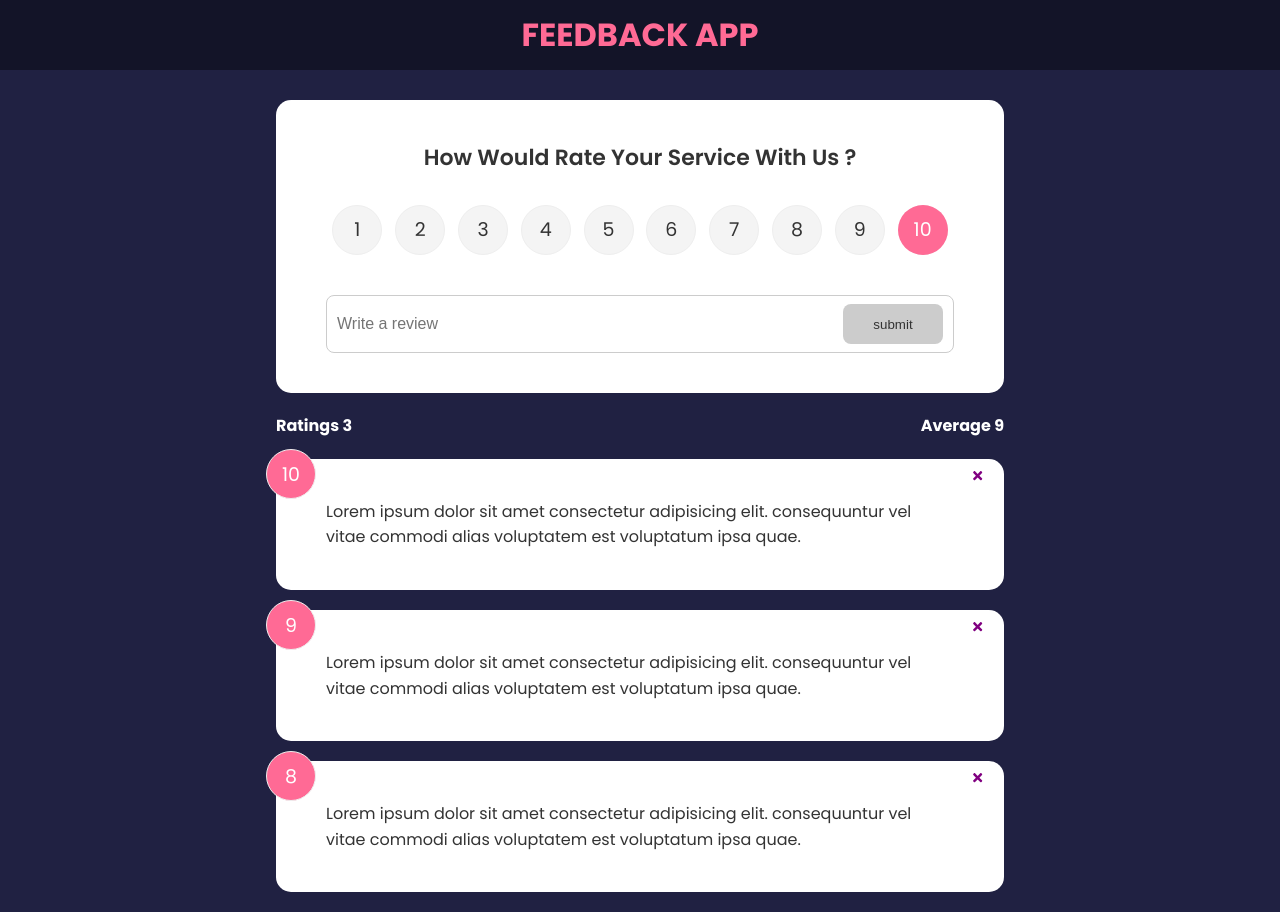
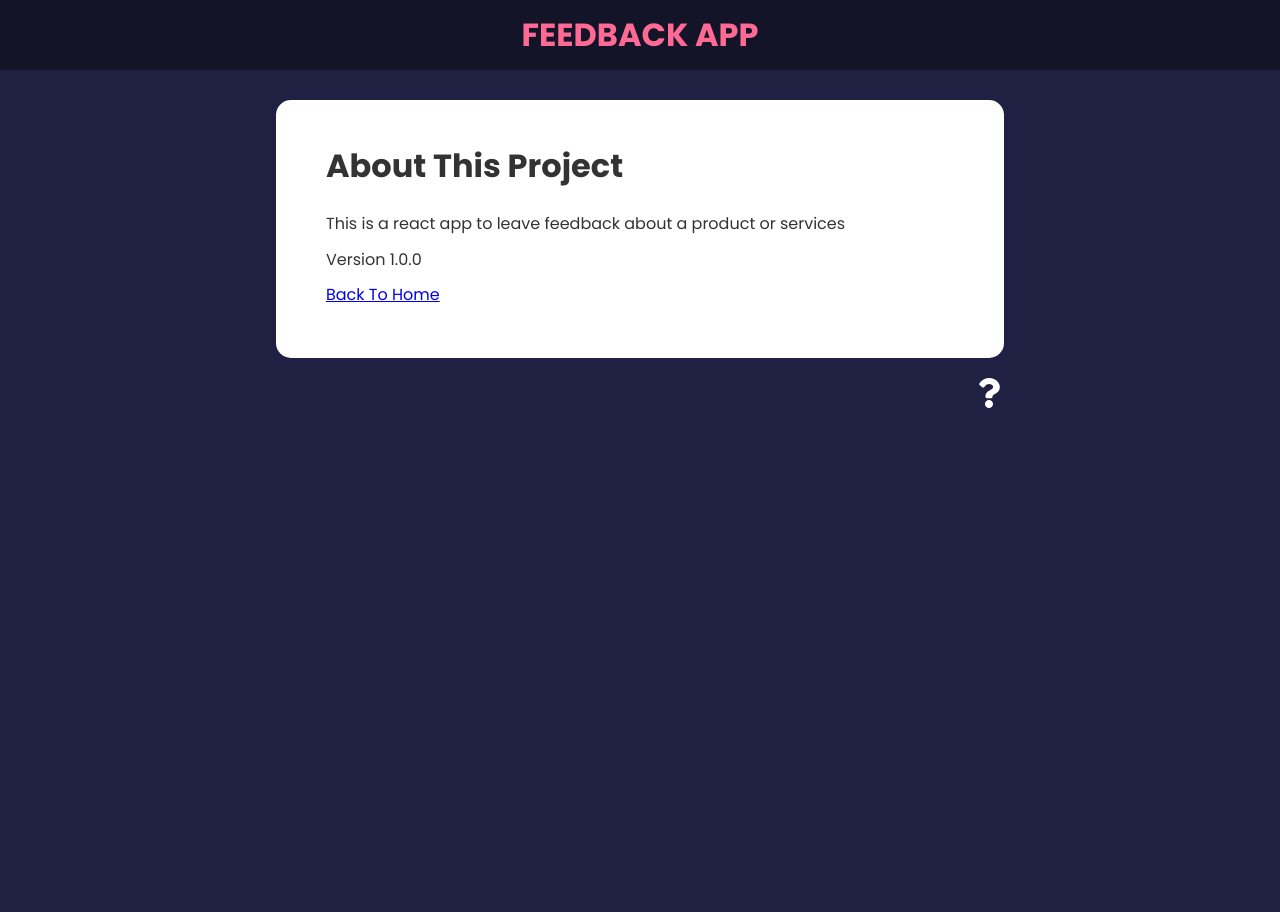
Before and after one commit to Oladimeji-Dev/feedback-app, a React (Create React App) app: page /about in a window 1280 px wide. After the commit the page ends 800 px from the top, so only its background shows below. Built offline with nearby package versions, Linux system fonts and the light colour scheme.

Commit message:
done with the about page commit

```diff
--- a/package.json
+++ b/package.json
@@ -10,6 +10,7 @@
     "react": "^18.2.0",
     "react-dom": "^18.2.0",
     "react-icons": "^4.4.0",
+    "react-router-dom": "^6.3.0",
     "react-scripts": "5.0.1",
     "uuid": "^8.3.2",
     "web-vitals": "^2.1.4"
--- a/src/App.js
+++ b/src/App.js
@@ -2,11 +2,14 @@
 import React from "react";
 import { useState } from "react";
 import { v4 as uuidv4 } from "uuid";
+import { BrowserRouter as Router, Routes, Route } from "react-router-dom";
 import Header from "./component/Header";
 import FeedbackData from "./FeedbackData";
 import FeedbackList from "./component/FeedbackList";
 import FeedbackStats from "./component/FeedbackStats";
 import FeedbackForm from "./component/FeedbackForm";
+import AboutPage from "./component/pages/AboutPage";
+import AboutIcon from "./component/AboutIcon";
 function App(){
     const [feedback, setFeedback] = useState(FeedbackData)
     const removeFeedback = (id) =>{
@@ -22,13 +25,23 @@
 
     return(
         <div>
+            <Router>
                 <Header />
                 <div className="container">
+                    <Routes>
+                        <Route exact path="/" element = {
+                            <>
                                 <FeedbackForm handleAddFeedback = {AddFeedback}/>
                                 <FeedbackStats feedback={feedback} />
                                 <FeedbackList feedback = {feedback} handleFeedback = {removeFeedback} />
+                            </>
+                        }>
+                        </Route>
+                        <Route path="/about" element = {<AboutPage />} />
+                    </Routes>
+                    <AboutIcon />
                 </div>
-
+            </Router>
         </div>
     )
 }
--- /dev/null
+++ b/src/component/AboutIcon.jsx
@@ -0,0 +1,13 @@
+import {FaQuestion} from "react-icons/fa"
+import {Link} from "react-router-dom"
+function AboutIcon() {
+  return (
+    <div className="about-link">
+        <Link to= "/about">
+            <FaQuestion size={30}/>
+        </Link>
+    </div>
+  )
+}
+
+export default AboutIcon
--- /dev/null
+++ b/src/component/pages/AboutPage.jsx
@@ -0,0 +1,18 @@
+import Card from "../shared/Card"
+import {Link} from "react-router-dom"
+function AboutPage() {
+  return (
+    <Card>
+        <div className="about">
+            <h1>About This Project</h1>
+            <p>This is a react app to leave feedback about a product or services</p>
+            <p>Version 1.0.0</p>
+            <p>
+                <Link to="/">Back To Home</Link>
+            </p>
+        </div>
+    </Card>
+  )
+}
+
+export default AboutPage
```
Also changed, not shown: 1 other file (tests, documents, lock files or other folders). Lines whose indentation alone changed are shown as unchanged.
